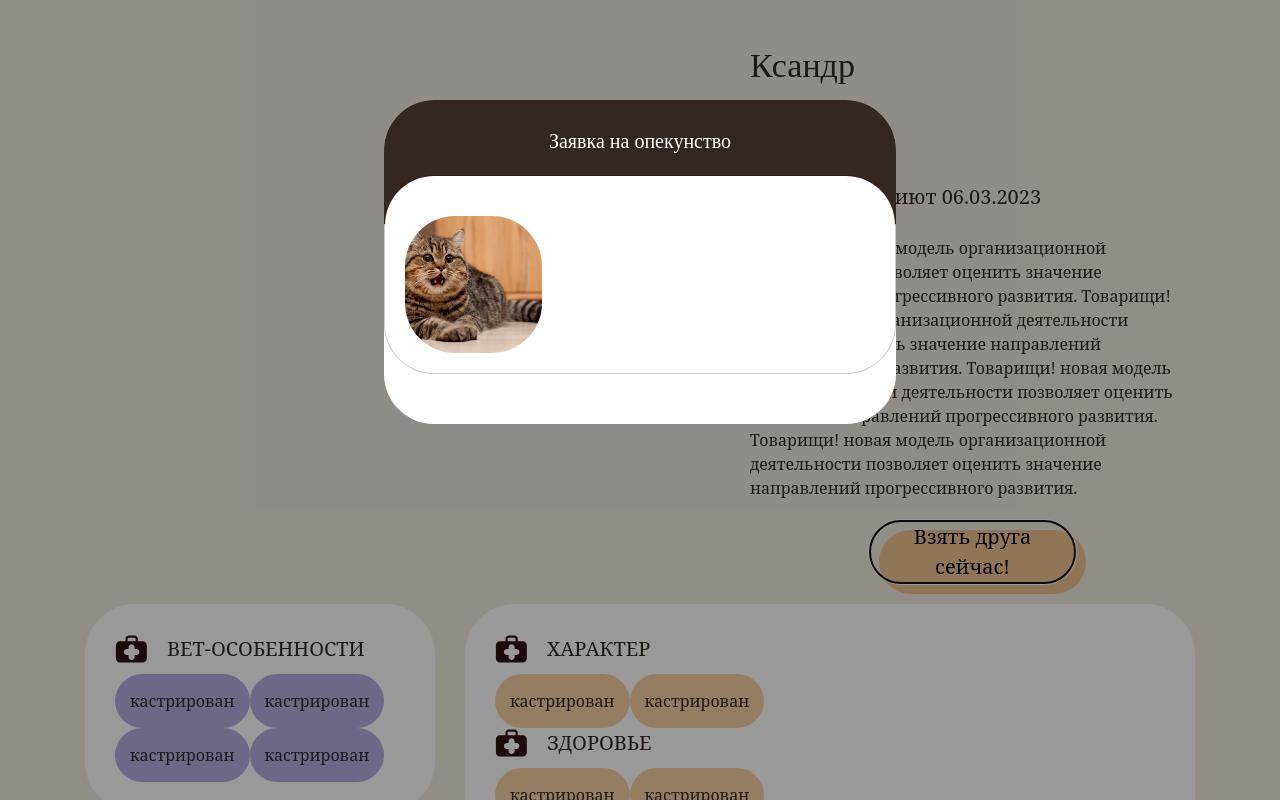
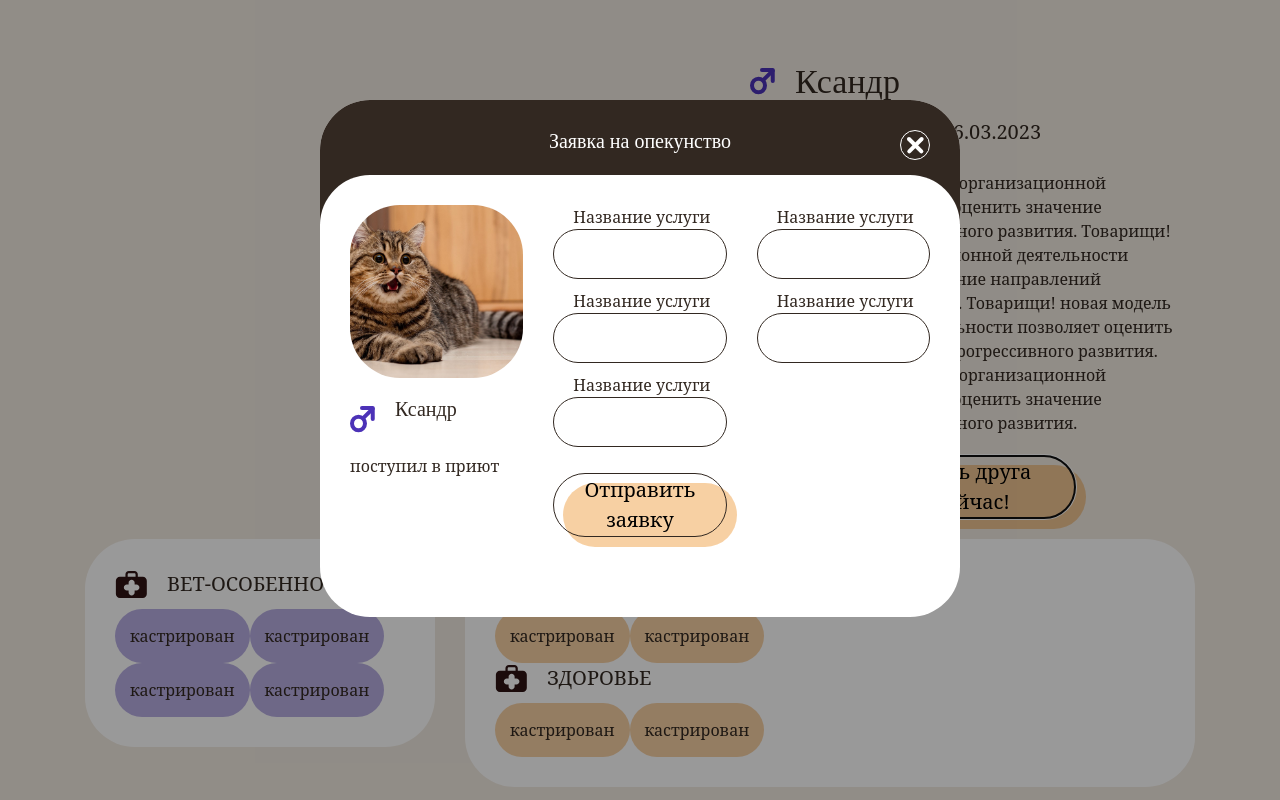
Before and after one commit to ju11z/Podai_lapy_pomoschi, a plain HTML site: page cat.html in a window 1280 px wide. Both pictures are taken after a click on the button "Взять друга сейчас!". Shown: the top 800 px of the page. Drawn offline with Linux system fonts and the light colour scheme.

Commit message:
cat modal adaptive

```diff
--- a/cat.html
+++ b/cat.html
@@ -16,16 +16,62 @@
         <div class="modal-window" id="modal-window">
           <div class="modal-popup" id="modal-popup">
             <div class="modal-header">
+              <div class="modal-close" id="modal-popup-btn-close"><img src="img/icon/close.svg" ></div>
               <div class="modal-title">Заявка на опекунство</div>
             </div>
             <div class="modal-content">
               <div class="row">
-                <div class="col-4">
+                <div class="col-12 col-md-4">
                   <div class="border-img-container-sqr">
                     <img src="img/about_1.jpg" class="bordered-img" alt="">
                   </div>
+                  <div class="icon-text mt-3">
+                    <img class="icon-text-icon" src="img/icon/male.svg">
+                    <div class="title-small">Ксандр</div>
+                  </div>
+                  <div>поступил в приют </div>
                 </div>
-                <div class="col-8"></div>
+                <div class="col-12 col-md-8">
+                  <div class="row">
+                    <div class="col-12 col-sm-6">
+                      <div class="label-input">
+                        <label for="">Название услуги</label>
+                        <input type="text">
+                      </div>
+                    </div>
+                    <div class="col-12 col-sm-6">
+                      <div class="label-input">
+                        <label for="">Название услуги</label>
+                        <input type="text">
+                      </div>
+                    </div>
+                    <div class="col-12 col-sm-6">
+                      <div class="label-input">
+                        <label for="">Название услуги</label>
+                        <input type="text">
+                      </div>
+                    </div>
+                    <div class="col-12 col-sm-6">
+                      <div class="label-input">
+                        <label for="">Название услуги</label>
+                        <input type="text">
+                      </div>
+                    </div>
+                    <div class="col-12 col-sm-6">
+                        <div class="label-input">
+                          <label for="">Название услуги</label>
+                          <input type="text">
+                        </div>
+                    </div>
+                    <div class="d-none d-md-block col-6"></div>
+                    <div class="col-12 col-md-6">
+                      <div class="shadow-btn-container mt-3">
+                        <button class="my-btn">Отправить заявку</button>
+                        <div class="my-shadow"></div>
+                      </div>
+                    </div>
+                  </div>
+                </div>
               </div>
             </div>
           </div>
@@ -37,10 +83,10 @@
       <div class="col-6"></div>
       <div class="col-1"></div>
       <div class="col-5">
-        <div class="">
-          <div class="title">Ксандр</div>
-          <img src="img/icon/male.svg">
-        </div>А
+        <div class="icon-text mt-3">
+          <img class="icon-text-icon" src="img/icon/male.svg">
+          <div class="titled">Ксандр</div>
+        </div>
         <div class="mb-4 text-l">поступил в приют 06.03.2023</div>
         <div>Товарищи! новая модель организационной деятельности позволяет оценить значение направлений прогрессивного развития.  Товарищи! новая модель организационной деятельности позволяет оценить значение направлений прогрессивного развития.  Товарищи! новая модель организационной деятельности позволяет оценить значение направлений прогрессивного развития.  Товарищи! новая модель организационной деятельности позволяет оценить значение направлений прогрессивного развития. </div>
         <div class="row">
--- a/js/modal_popup.js
+++ b/js/modal_popup.js
@@ -1,13 +1,13 @@
 var modal = document.getElementById("modal-window");
 var btn = document.getElementById("modal-popup-btn");
-var span = document.getElementById("modal-popup-btn-close");
+var close = document.getElementById("modal-popup-btn-close");
 
 
 btn.onclick = function() {
     modal.style.display = "block";
 }
 
-span.onclick = function() {
+close.onclick = function() {
     modal.style.display = "none";
 }
 
--- a/scss/modal.scss
+++ b/scss/modal.scss
@@ -17,11 +17,19 @@
 .modal-popup{
   border-radius: $b-r;
   background-color: white;
-  width: 40%;
+  width: 50%;
   margin:auto;
 }
 
+.modal-close{
+  position: absolute;
+  top:30px;
+  right: 30px;
+  cursor: pointer;
+}
+
 .modal-header{
+  position: relative;
   z-index: 1;
   border-radius:  $b-r $b-r 0 0;
   background-color: $clr_3;
@@ -35,15 +43,19 @@
 }
 
 .modal-content{
+  border: none;
   width: 100%;
   top:-$b-r;
   z-index: 2;
   background-color: white;
   border-radius: $b-r;
-  padding: 20px;
+  padding: 30px;
+
+  .row{
+    margin-top: 0;
+  }
 
 }
-
 
 .modal-title{
   font-family: $ff-2;
@@ -52,17 +64,15 @@
   background-color: $clr-3;
 }
 
-/* The Close Button */
-.close {
-  color: #aaaaaa;
-  float: right;
-  font-size: 28px;
-  font-weight: bold;
+
+@media (max-width: 768px) {
+  .modal-popup{
+    width: 90%;
+  }
 }
 
-.close:hover,
-.close:focus {
-  color: #000;
-  text-decoration: none;
-  cursor: pointer;
+@media (max-width: 1200px) {
+  .modal-popup{
+    width: 80%;
+  }
 }
--- a/scss/style.scss
+++ b/scss/style.scss
@@ -221,6 +221,7 @@ body{
     display: flex;
     flex-direction: row;
     margin-bottom: 10px;
+    align-items: center;
 
     &-icon{
       margin-right: 20px;
@@ -229,6 +230,10 @@ body{
       font-size: $fs-l;
       text-transform: uppercase;
     }
+  }
+  .titled{
+    font-size: $fs-xl;
+    font-family: $ff-2;
   }
 
   /**/
```
Also changed, not shown: css/modal.css, css/style.css, img/icon/close.svg (added), scss/constants.scss (line endings or trailing spaces), 2 other files.
